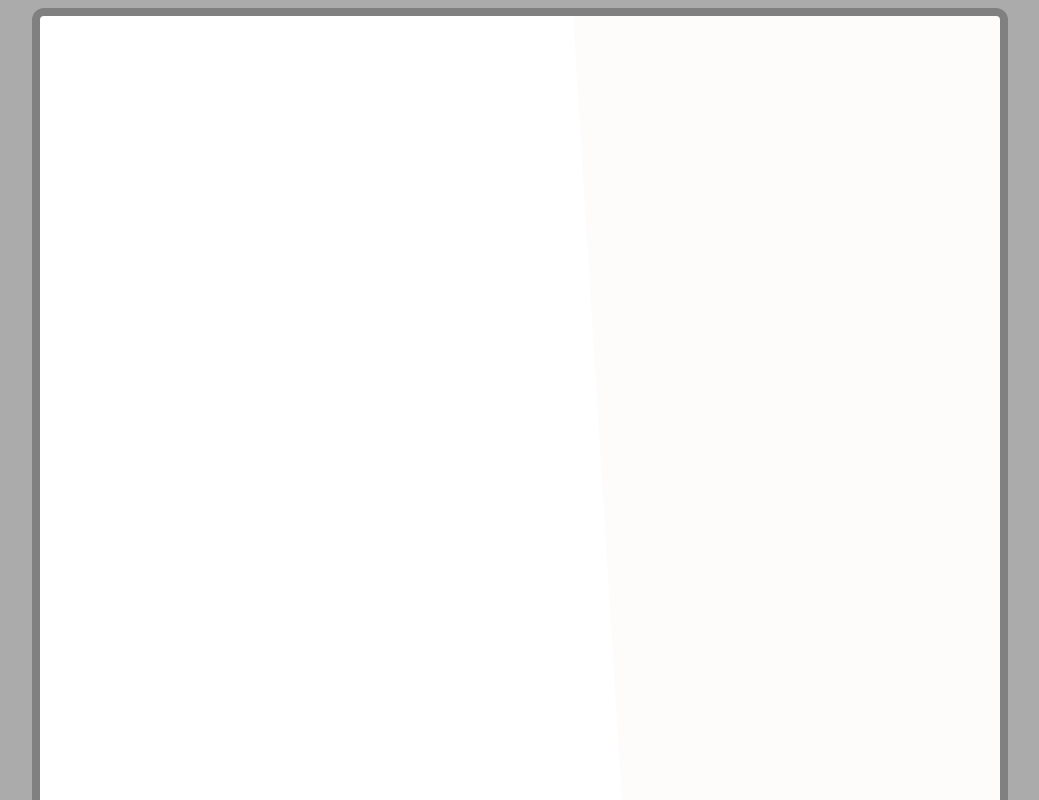
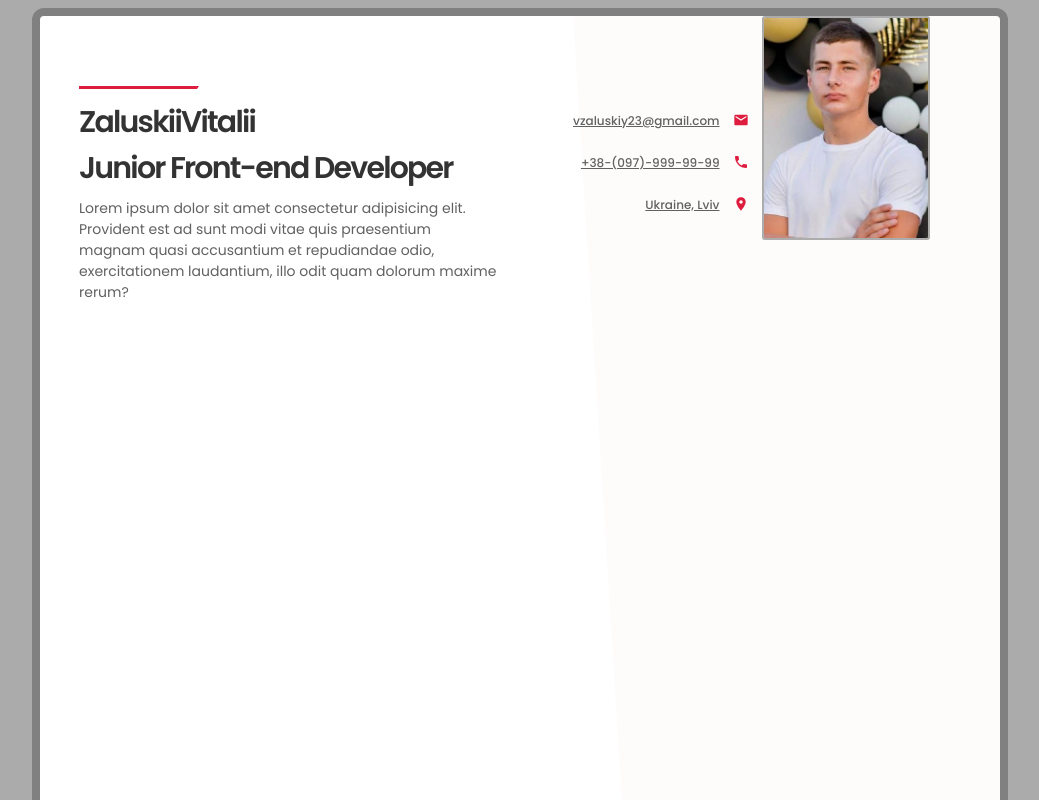
Before and after one commit to vitalik203/Resume_five, a website: page index.html in a window 1280 px wide. Shown: the top 800 px of the page, without its empty margins (120-1159 px from the left). Drawn offline with Linux system fonts and the light colour scheme.

Commit message:
fix: filled and stylized header

```diff
--- a/index.html
+++ b/index.html
@@ -13,15 +13,36 @@
     <div class="wrapper">
         <header class="header">
             <div class="header__col1">
-                <div class="header__col1-line"></div>
-                <div class="header__col1-name"></div>
-                <div class="header__col1-proffession"></div>
-                <div class="header__col1-description"></div>
+                <img src="img/Rectangle 2.svg" alt="redline" class="header__col1-line">
+                <div class="header__col1-name">ZaluskiiVitalii</div>
+                <div class="header__col1-proffession">Junior Front-end Developer</div>
+                <div class="header__col1-description">Lorem ipsum dolor sit amet consectetur adipisicing elit. Provident est ad sunt modi vitae quis praesentium magnam quasi accusantium et repudiandae odio, exercitationem laudantium, illo odit quam dolorum maxime rerum?</div>
             </div>
-            <div class="header__col2"></div>
+            <div class="header__col2">
+                <div class="header__col2-contacts">
+                    <div class="contacts__box contact">
+                        <a href="mailto:vzaluskiy23@gmail.com" class="contact__info">vzaluskiy23@gmail.com</a>
+                        <img src="img/ic_mail.svg" alt="mail icon" class="contact__icon">
+                    </div>
+                    <div class="contacts__box contact">
+                        <a href="phoneto:+380979999999" class="contact__info">+38-(097)-999-99-99</a>
+                        <img src="img/ic_phone.svg" alt="phone icon" class="contact__icon">
+                    </div>
+                    <div class="contacts__box contact">
+                        <a href="" class="contact__info">Ukraine, Lviv</a>
+                        <img src="img/ic_place.svg" alt="place icon" class="contact__icon">
+                    </div>
+                </div>
+                <img src="img/116501209 (1).jpg" alt="logo" class="header__col2-logo">
+            </div>
         </header>
         <main class="main">
-            <div class="main__col1"></div>
+            <div class="main__col1">
+                <!-- <div class="main__col1-block">
+                    <div class="col1-block__title"></div>
+                    <img src="img/Rectangle.svg" class="col1-block__line" alt="line">
+                </div> -->
+            </div>
             <div class="main__col2"></div>
         </main>
         <footer class="footer">
--- a/styles/styles.scss
+++ b/styles/styles.scss
@@ -1,7 +1,9 @@
 body{
     background-color: #acabab;
+    z-index: 1;
 }
 .wrapper {
+    z-index: 2;
     background: url(../img/side.png);
     background-repeat: no-repeat;
     background-position: right;
@@ -13,9 +15,95 @@ margin: 0 auto;
 background-color: white;
 display: flex;
 flex-direction: column;
+// padding: 70px 39px auto 39px;
 }
 .header {
-    height: 219px;
+    height: 271px;
+    display: grid;
+    grid-template-columns: 1fr 1fr;
+    .header__col1 {
+        margin: 70px 73px 0px 39px;
+    }
+    .header__col1-line {
+        margin-bottom: 14px;
+    }
+    .header__col1-name {
+        color: var(--Dark-01, #333);
+
+/* Name */
+font-family: Poppins;
+font-size: 30px;
+font-style: normal;
+font-weight: 600;
+line-height: 105%; /* 31.5px */
+letter-spacing: -1.8px;
+margin-bottom: 14px;
+    }
+    .header__col1-proffession {
+        color: var(--Dark-01, #333);
+
+/* Name */
+font-family: Poppins;
+font-size: 30px;
+font-style: normal;
+font-weight: 600;
+line-height: 105%; /* 31.5px */
+letter-spacing: -1.8px;
+margin-bottom: 14px;
+    }
+    .header__col1-description {
+        color: var(--Body, #616161);
+
+/* Body */
+font-family: Poppins;
+font-size: 14px;
+font-style: normal;
+font-weight: 400;
+line-height: normal;
+width: 421px;
+flex-shrink: 0;
+    }
+    .header__col2 {
+        display:flex;
+    }
+    .header__col2-contacts {
+        margin-top: 96px;
+    }
+    .contacts__box {
+        display: flex;
+        justify-content: flex-end;
+        margin-bottom: 13px;
+    }
+    .contact {
+        max-width: 200px;
+    }
+    .contact__info {
+        color: #616161;
+text-align: right;
+
+/* Caption */
+font-family: Poppins;
+font-size: 12px;
+font-style: normal;
+font-weight: 500;
+line-height: normal;
+    }
+    .contact__icon {
+        width: 16px;
+height: 16px;
+flex-shrink: 0;
+margin: 13px;
+margin-top: 0;
+    }
+    .header__col2-logo {
+        margin-right: 0;
+        padding-right: 0;
+        width: 164px;
+        height: 220px;
+        object-fit: cover;
+        border-radius: 3px;
+        border: 2px solid rgb(172, 172, 172);
+    }
 }
 .main {
     flex: 1 0 auto;
```
Also changed, not shown: img/116501209 (1).jpg (added), img/Rectangle 2.svg (added), img/Rectangle.svg (added), img/ic_mail.svg (added), img/ic_phone.svg (added), img/ic_place.svg (added), styles/styles.css, 1 other file.
